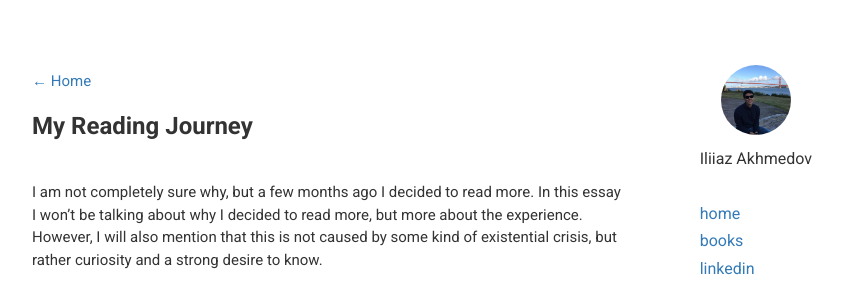
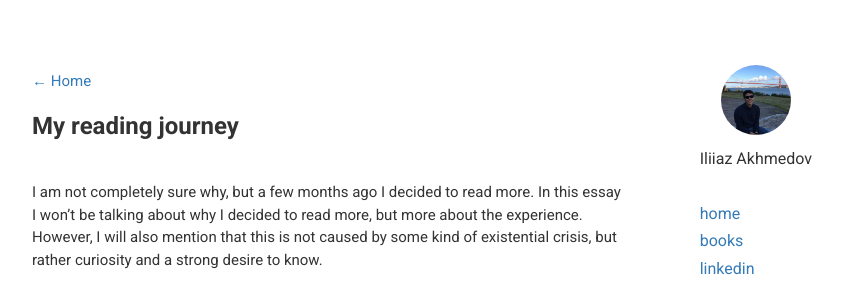
Before and after one commit to ianomad/ianomad.github.io, a Jekyll site: the page built from _posts/2019-08-26-My-reading-journey.md, in a window 1280 px wide and 900 px high. Shown: the top 306 px of the window, without its empty margins (223-1066 px from the left). Built offline with Jekyll 4.4.1, drawn with Linux system fonts in a browser that asks for light colours; nearby versions of some CDN libraries.

```diff
--- a/_posts/2019-08-26-My-Reading-Journey.md
+++ b/_posts/2019-08-26-My-reading-journey.md
@@ -6,7 +6,7 @@ categories: reading
 excerpt: "This article is about my recent journey of reading more and what I have learnt about Reading"
 ---
 
-### My Reading Journey
+### My reading journey
 
 <br />
 
```
